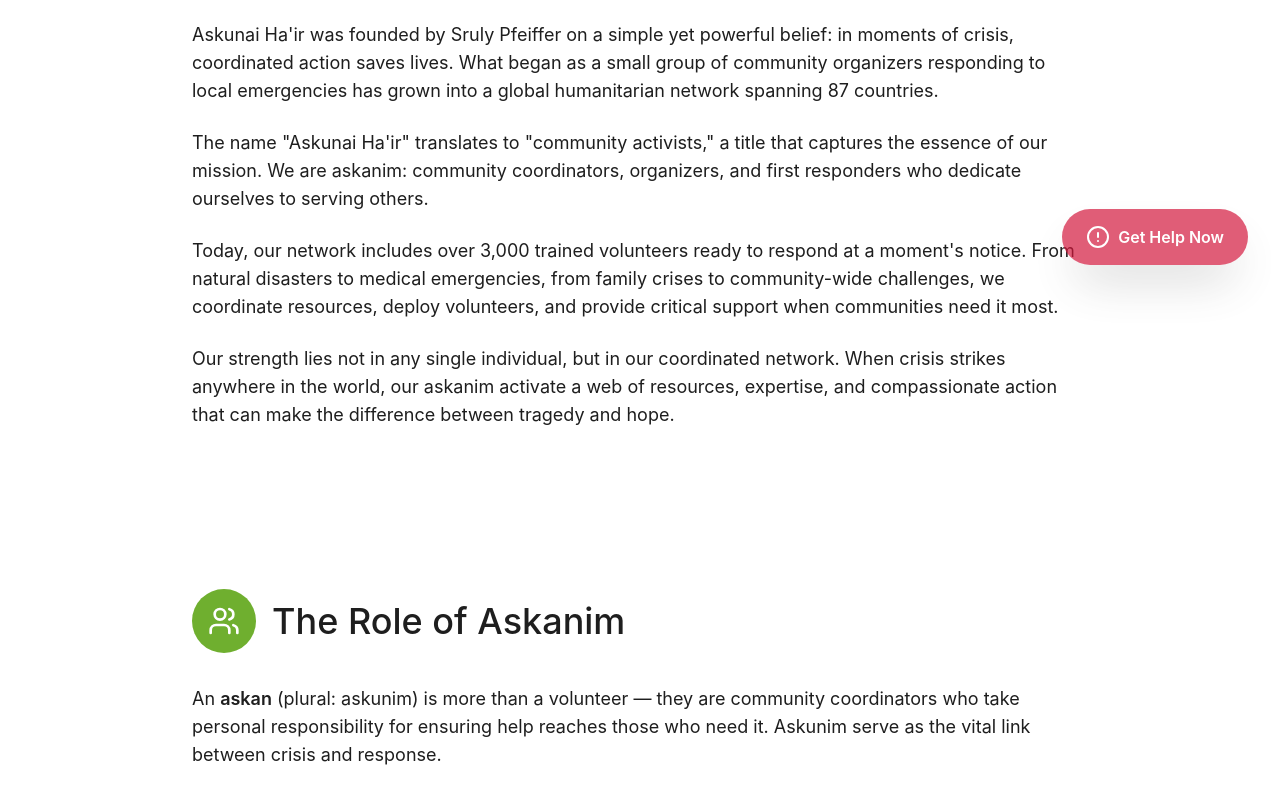
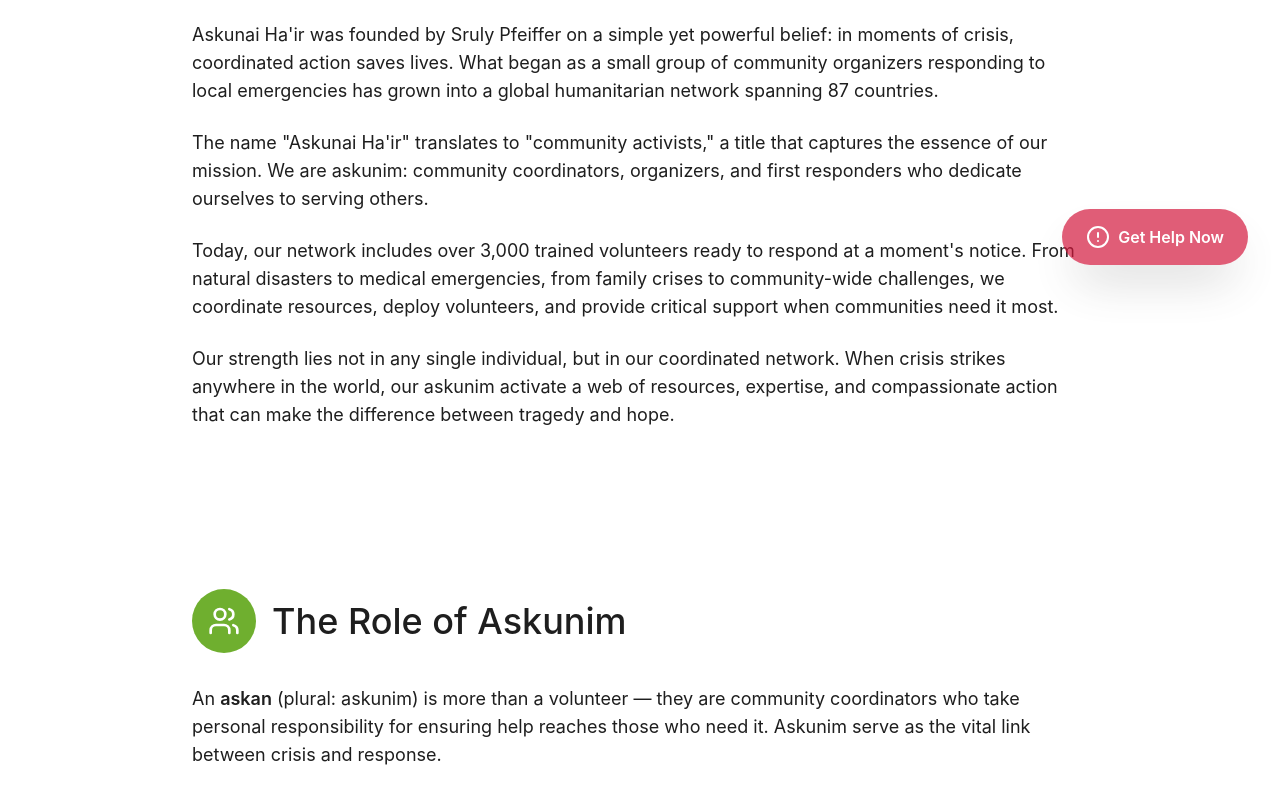
Before and after one commit to TheUriF/ploink, a React (Vite) app: page /about in a window 1280 px wide. Shown: the part 503-1304 px from the top of the page. Built offline with nearby package versions, Linux system fonts and the light colour scheme.

Commit message:
Correct spelling of 'askanim' to 'askunim'

```diff
--- a/src/app/pages/About.tsx
+++ b/src/app/pages/About.tsx
@@ -35,13 +35,13 @@ export function About() {
                 Askunai Ha'ir was founded by Sruly Pfeiffer on a simple yet powerful belief: in moments of crisis, coordinated action saves lives. What began as a small group of community organizers responding to local emergencies has grown into a global humanitarian network spanning 87 countries.
               </p>
               <p>
-                The name "Askunai Ha'ir" translates to "community activists," a title that captures the essence of our mission. We are askanim: community coordinators, organizers, and first responders who dedicate ourselves to serving others.
+                The name "Askunai Ha'ir" translates to "community activists," a title that captures the essence of our mission. We are askunim: community coordinators, organizers, and first responders who dedicate ourselves to serving others.
               </p>
               <p>
                 Today, our network includes over 3,000 trained volunteers ready to respond at a moment's notice. From natural disasters to medical emergencies, from family crises to community-wide challenges, we coordinate resources, deploy volunteers, and provide critical support when communities need it most.
               </p>
               <p>
-                Our strength lies not in any single individual, but in our coordinated network. When crisis strikes anywhere in the world, our askanim activate a web of resources, expertise, and compassionate action that can make the difference between tragedy and hope.
+                Our strength lies not in any single individual, but in our coordinated network. When crisis strikes anywhere in the world, our askunim activate a web of resources, expertise, and compassionate action that can make the difference between tragedy and hope.
               </p>
             </div>
           </div>
@@ -56,7 +56,7 @@ export function About() {
               <div className="w-16 h-16 bg-[#6FAF2F] rounded-full flex items-center justify-center">
                 <Users className="h-8 w-8 text-white" />
               </div>
-              <h2 className="text-4xl">The Role of Askanim</h2>
+              <h2 className="text-4xl">The Role of Askunim</h2>
             </div>
 
             <div className="space-y-6 text-lg text-muted-foreground">
```
